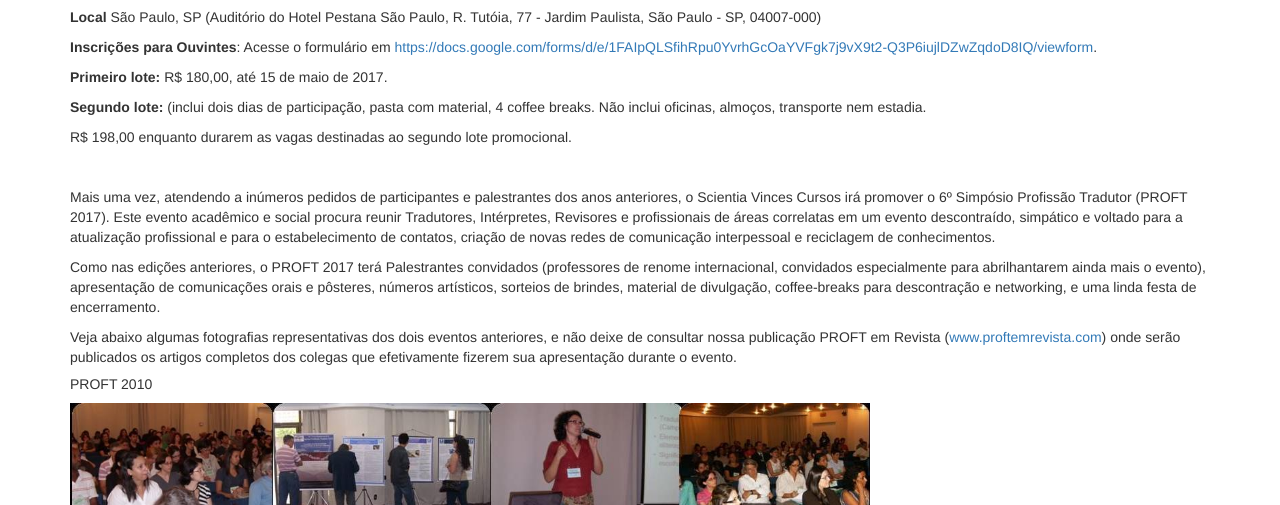
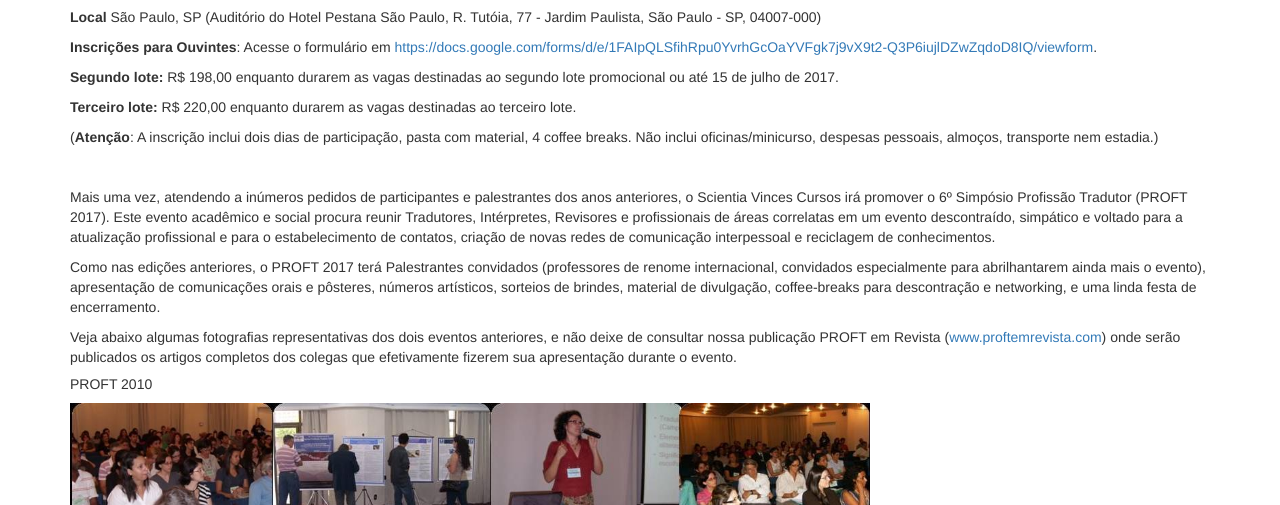
Before and after one commit to simposioproft/website, a plain HTML site: page index.html in a window 1280 px wide. Shown: the part 295-800 px from the top of the page. Drawn offline with nearby package versions, Linux system fonts and the light colour scheme.

Commit message:
Update index.html

```diff
--- a/index.html
+++ b/index.html
@@ -136,9 +136,9 @@
 <p><strong>Data</strong>: dias 3 e 4 de novembro de 2017</p>
 <p><strong>Local</strong> S&atilde;o Paulo, SP (Auditório do Hotel Pestana São Paulo,  R. Tutóia, 77 - Jardim Paulista, São Paulo - SP, 04007-000)</p>
 <p><strong>Inscri&ccedil;&otilde;es para Ouvintes</strong>: Acesse o formulário em <a href="https://docs.google.com/forms/d/e/1FAIpQLSfihRpu0YvrhGcOaYVFgk7j9vX9t2-Q3P6iujlDZwZqdoD8IQ/viewform">https://docs.google.com/forms/d/e/1FAIpQLSfihRpu0YvrhGcOaYVFgk7j9vX9t2-Q3P6iujlDZwZqdoD8IQ/viewform</a>.</p>
-  <p><b>Primeiro lote:</b> R$ 180,00, até 15 de maio de 2017.</p>
-  <p><b>Segundo lote:</b> (inclui dois dias de participação, pasta com material, 4 coffee breaks. Não inclui oficinas, almoços, transporte nem estadia.</p>
-<p>R$ 198,00 enquanto durarem as vagas destinadas ao segundo lote promocional.<p>
+  <p><b>Segundo lote:</b> R$ 198,00 enquanto durarem as vagas destinadas ao segundo lote promocional ou até 15 de julho de 2017.</p>
+  <p><b>Terceiro lote:</b> R$ 220,00 enquanto durarem as vagas destinadas ao terceiro lote.<p>
+  <p>(<b>Atenção</b>: A inscrição inclui dois dias de participação, pasta com material, 4 coffee breaks. Não inclui oficinas/minicurso, despesas pessoais, almoços, transporte nem estadia.)</p>
 <p>&nbsp;</p>
 
 <p>Mais uma vez, atendendo a inúmeros pedidos de participantes e palestrantes dos anos anteriores, o Scientia Vinces Cursos irá promover o 6º Simpósio Profissão Tradutor (PROFT 2017). Este evento acadêmico e social procura reunir Tradutores, Intérpretes, Revisores e profissionais de áreas correlatas em um evento descontraído, simpático e voltado para a atualização profissional e para o estabelecimento de contatos, criação de novas redes de comunicação interpessoal e reciclagem de conhecimentos.</p>
```
